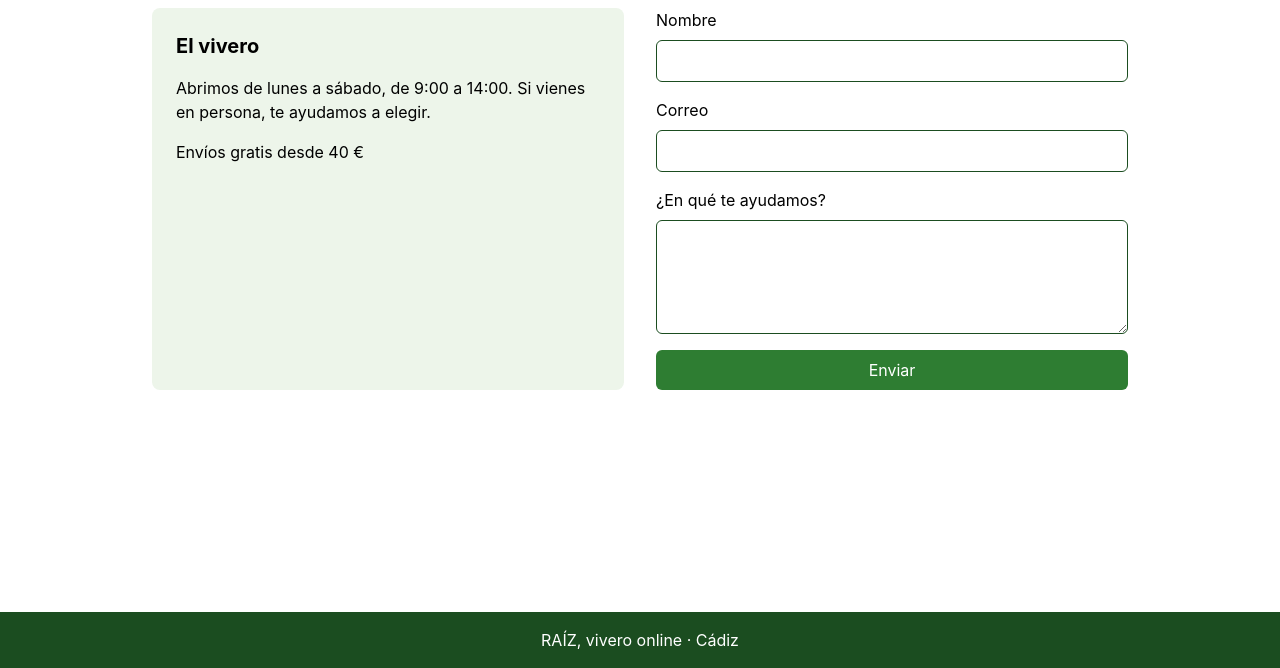
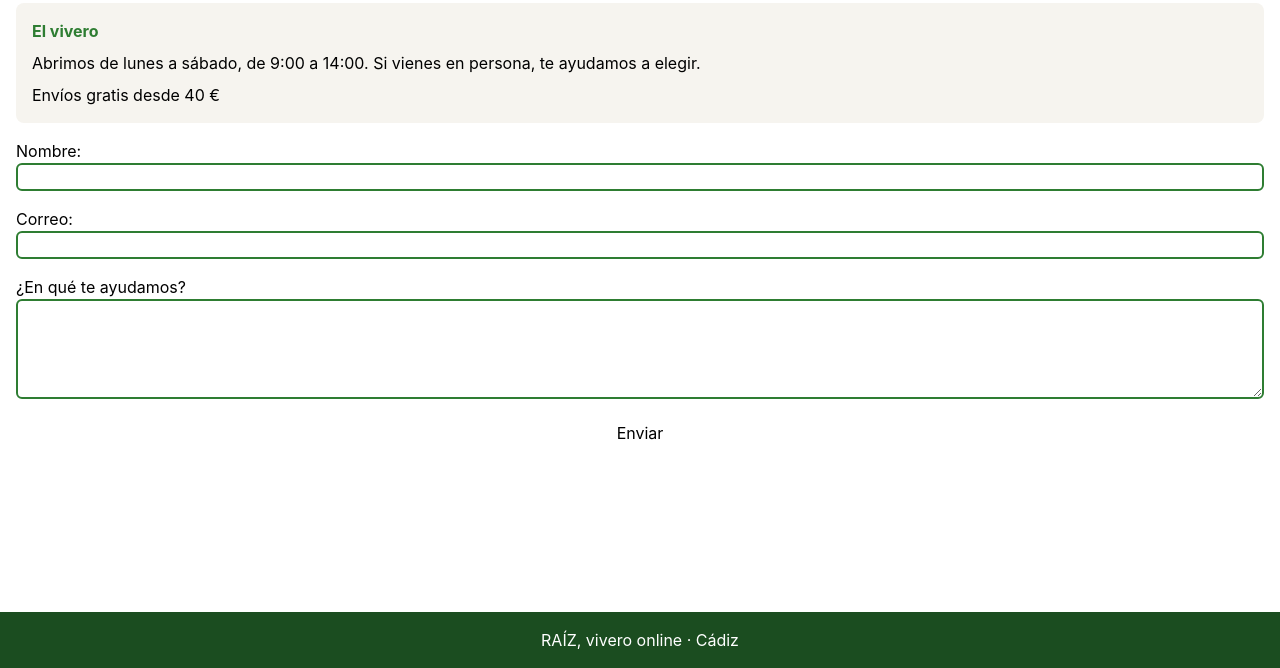
Before and after one commit to Jaimesf14/DIW-DAW2, a website built with Vite: page p2-raiz/contacto.html in a window 1280 px wide. Shown: the part 132-800 px from the top of the page. Built offline with nearby package versions, Linux system fonts and the light colour scheme.

Commit message:
B3: proceso de mejora sin acabar

```diff
--- a/p2-raiz/contacto.html
+++ b/p2-raiz/contacto.html
@@ -21,31 +21,29 @@
     </header>
 
     <!-- Pongo flex-1 en el body para que el main no quede en mitad de la página, ya que hace que el main ocupe todo el espacio en blanco -->
-    <main class="max-w-5xl mx-auto p-6 flex-1">
-      <h1 class="text-3xl font-bold text-marca-oscuro mb-6">Contacto</h1>
+    <main class="flex-1">
+      <h1 class="p-4 text-xl font-bold text-tierra border-b-3 border-marca" >Contacto</h1>
 
-      <div class="grid grid-cols-1 md:grid-cols-2 gap-8">
-        <section class="bg-marca-suave p-6 rounded-lg" aria-label="Dónde estamos">
-          <h2 class="text-xl font-bold mb-4">El vivero</h2>
-          <p class="mb-4">Abrimos de lunes a sábado, de 9:00 a 14:00. Si vienes en persona, te ayudamos a elegir.</p>
+      <div class="flex flex-col pt-4">
+        <section class=" ml-4 mr-4 p-4 bg-fondo rounded-lg ">
+          <h2 class="font-bold text-marca">El vivero</h2>
+          <p class="pt-2 pb-2">Abrimos de lunes a sábado, de 9:00 a 14:00. Si vienes en persona, te ayudamos a elegir.</p>
           <p>Envíos gratis desde 40 €</p>
         </section>
 
-        <form class="flex flex-col gap-4" action="#">
-          <label class="flex flex-col gap-2" for="nombre">
-            Nombre
-            <input
-              class="border border-marca-oscuro rounded-md p-2"
+        <form class="p-4 gap-4 pt-4 flex flex-col">
+          <label>
+            Nombre:
+            <input class="border-2 border-marca rounded-md w-full focus-visible"
               id="nombre"
               name="nombre"
               autocomplete="name"
               required
             />
           </label>
-          <label class="flex flex-col gap-2" for="correo">
-            Correo
-            <input
-              class="border border-marca-oscuro rounded-md p-2"
+          <label>
+            Correo:
+            <input class="border-2 border-marca rounded-md w-full focus-visible"
               id="correo"
               name="correo"
               type="email"
@@ -53,10 +51,9 @@
               required
             />
           </label>
-          <label class="flex flex-col gap-2" for="mensaje">
+          <label>
             ¿En qué te ayudamos?
-            <textarea
-              class="border border-marca-oscuro rounded-md p-2"
+            <textarea class="border-2 border-marca rounded-md resize-y w-full focus-visible"
               id="mensaje"
               name="mensaje"
               rows="4"
@@ -64,7 +61,6 @@
             ></textarea>
           </label>
           <button
-            class="bg-marca text-white px-5 py-2 rounded-md hover:bg-marca-oscuro focus-visible:outline-2 focus-visible:outline-offset-2 focus-visible:outline-tierra"
             type="submit"
           >
             Enviar
--- a/p2-raiz/scss/components/_tarjeta-planta.scss
+++ b/p2-raiz/scss/components/_tarjeta-planta.scss
@@ -59,7 +59,7 @@
 
 .tarjeta-planta--agotada {
   border: 3px solid $color-muted;
-  background-color: $color-muted;
+  background-color: silver;
 }
 
 .tarjeta-planta--agotada .tarjeta-planta__etiqueta {
```
